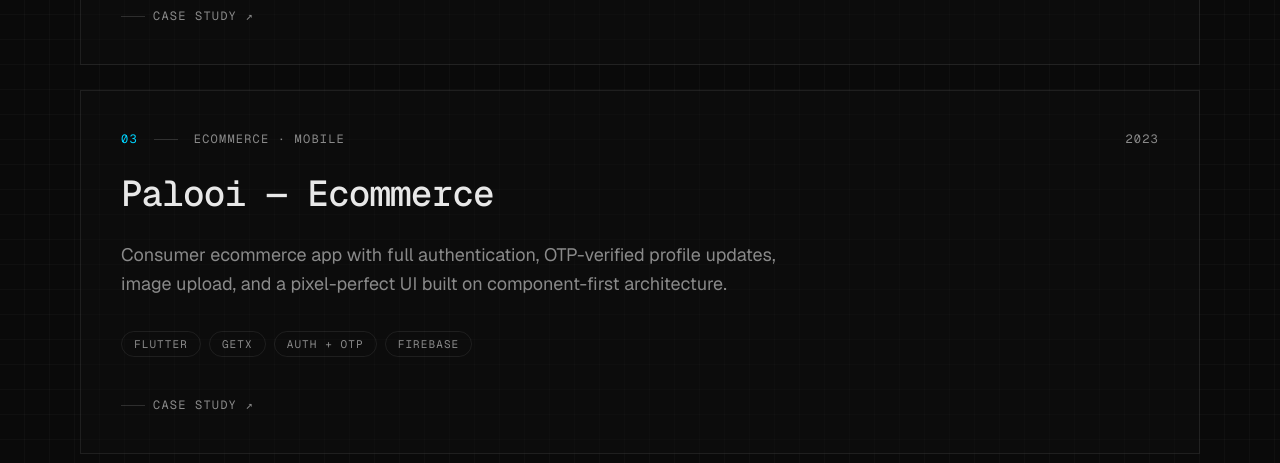
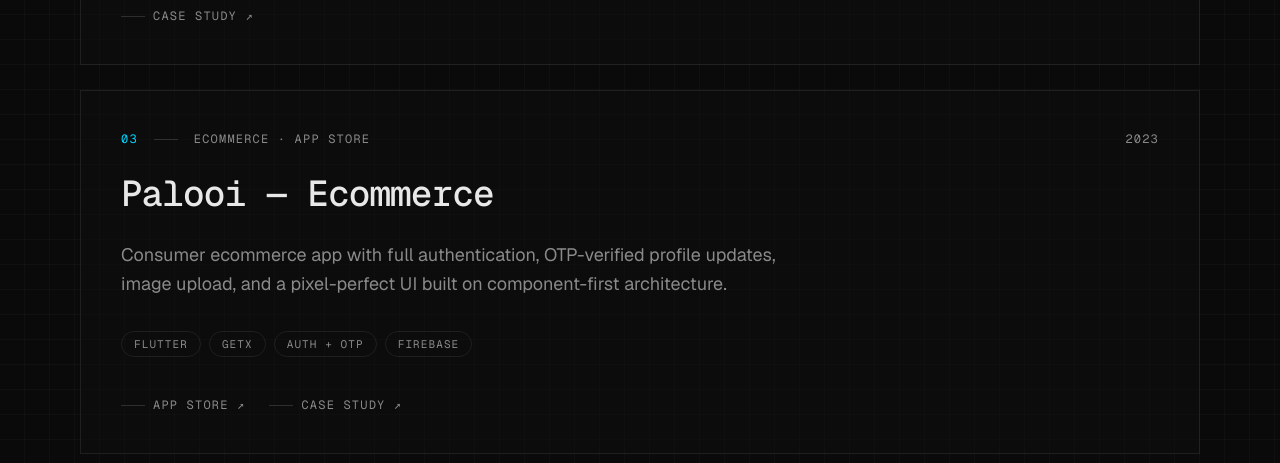
Before and after one commit to faysalewucse/portfolio, a Next.js app: page / in a window 1280 px wide. Shown: the part 6260-6723 px from the top of the page. Built offline with nearby package versions, Linux system fonts and the light colour scheme.

Commit message:
update two projects app link

```diff
--- a/app/components/Projects.tsx
+++ b/app/components/Projects.tsx
@@ -122,14 +122,19 @@
       {
         n: "03",
         name: "Palooi — Ecommerce",
-        tag: "Ecommerce · Mobile",
+        tag: "Ecommerce · App Store",
         year: "2023",
         hook: "Consumer ecommerce app with full authentication, OTP-verified profile updates, image upload, and a pixel-perfect UI built on component-first architecture.",
         stack: ["Flutter", "GetX", "Auth + OTP", "Firebase"],
-        links: [],
+        links: [
+          {
+            label: "App Store ↗",
+            href: "https://apps.apple.com/us/app/palooi/id6503657502",
+          },
+        ],
         caseStudy: {
           summary:
-            "Consumer ecommerce mobile app. Not currently published to a public store, so the highlights below stand in for a listing.",
+            "Consumer ecommerce mobile app on the App Store.",
           highlights: [
             "Full user authentication and the complete consumer-facing journey — browse, account, checkout.",
             "Profile updates with OTP verification and image upload.",
```
Also changed, not shown: public/icons/palooi.png (added), public/icons/period-pulse.jpg (added).
